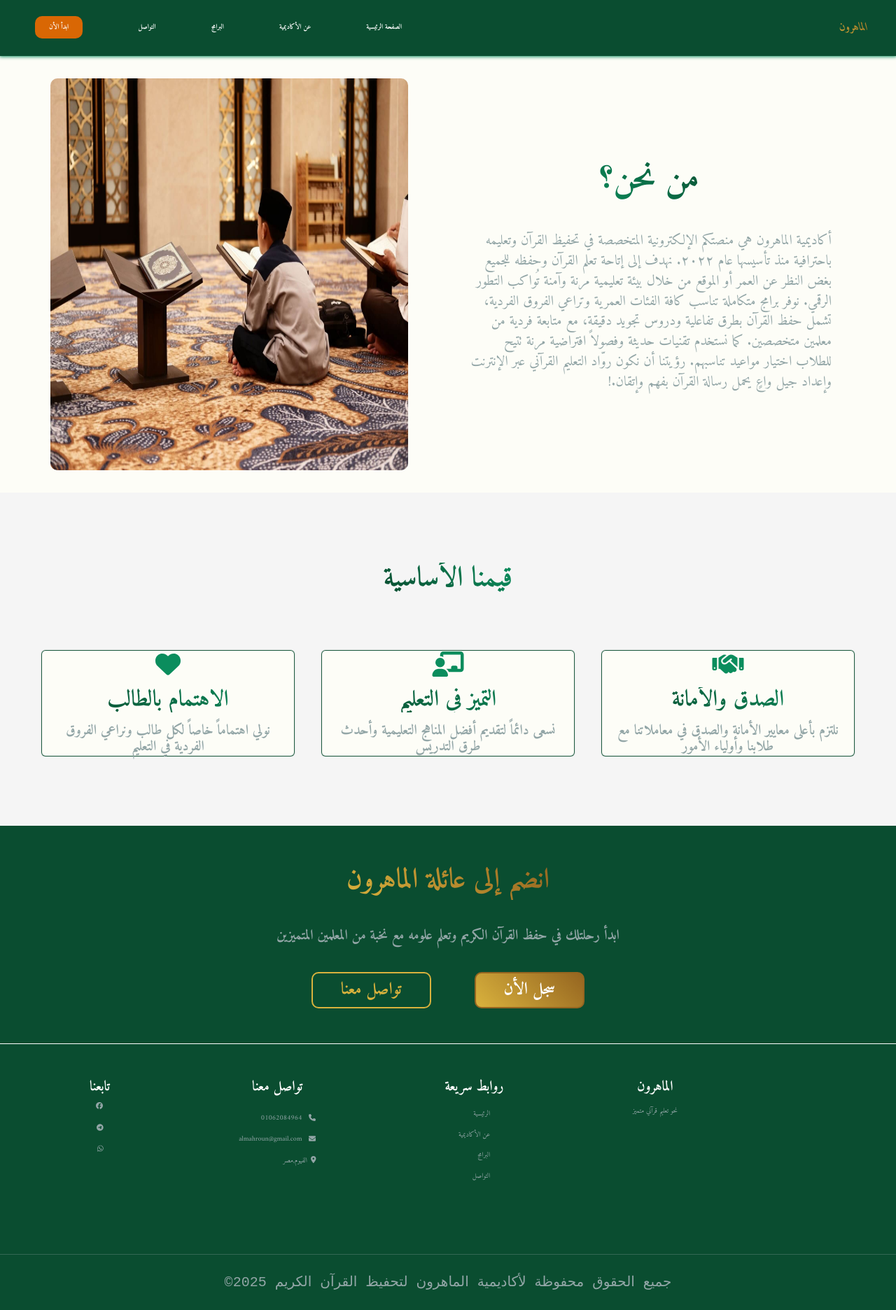
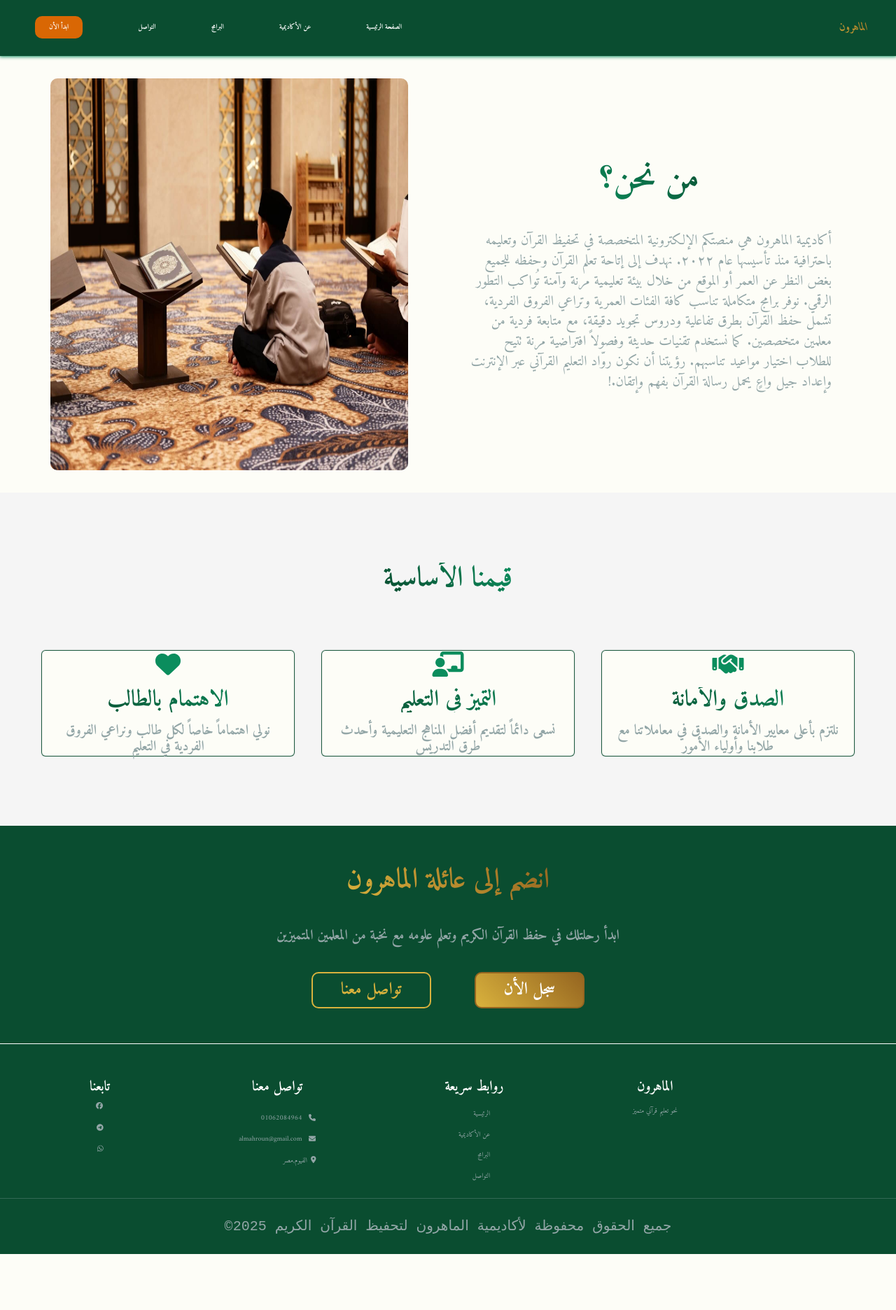
Before and after one commit to AN1001110/AlMaheroun-Academy, a React (Vite) app: page /about in a window 1280 px wide. Shown: the whole page at 70% size. After the commit the page ends 1792 px from the top, so only its background shows below. Built offline with nearby package versions, Linux system fonts and the light colour scheme.

Commit message:
web app have done

```diff
--- a/src/style/components/footer.css
+++ b/src/style/components/footer.css
@@ -20,7 +20,7 @@ footer .footer-container .footer-content {
 }
 
 footer .footer-container .footer-content .footer-list {
-  height: 25vh;
+  height: 15vh;
   display: flex;
   align-items: center;
   flex-direction: column;
@@ -69,12 +69,3 @@ footer .footer-container .copy-right {
 footer .footer-container .copy-right pre {
   text-wrap: wrap;
 }
-
-@media (max-width: 575.95px) {
-
-
-  footer .footer-container .footer-content .footer-list {
-    height: 15vh;
-  }
-
-}
--- a/src/style/components/header.css
+++ b/src/style/components/header.css
@@ -119,6 +119,7 @@ header .header-container ul li a .link:hover {
   -o-transform: scale(1.05);
 }
 /*end Header style */
+
 /* responsive */
 @media (min-width: 320px) and (max-width: 767px),
   (max-width: 992px) and (orientation: landscape) {
@@ -129,7 +130,6 @@ header .header-container ul li a .link:hover {
     left: 5%;
     top: 30%;
   }
-
   header .header-container ul {
     transition: all 0.8s ease;
     width: 30%;
@@ -161,5 +161,3 @@ header .header-container ul li a .link:hover {
     border-bottom: 2px solid var(--logoColor2);
   }
 }
-
-/* الأنماط الأساسية للهواتف الذكية الصغيرة (<576px) */
```
Also changed, not shown: src/style/components/cards/programsCards.css (+0 -20 lines).
